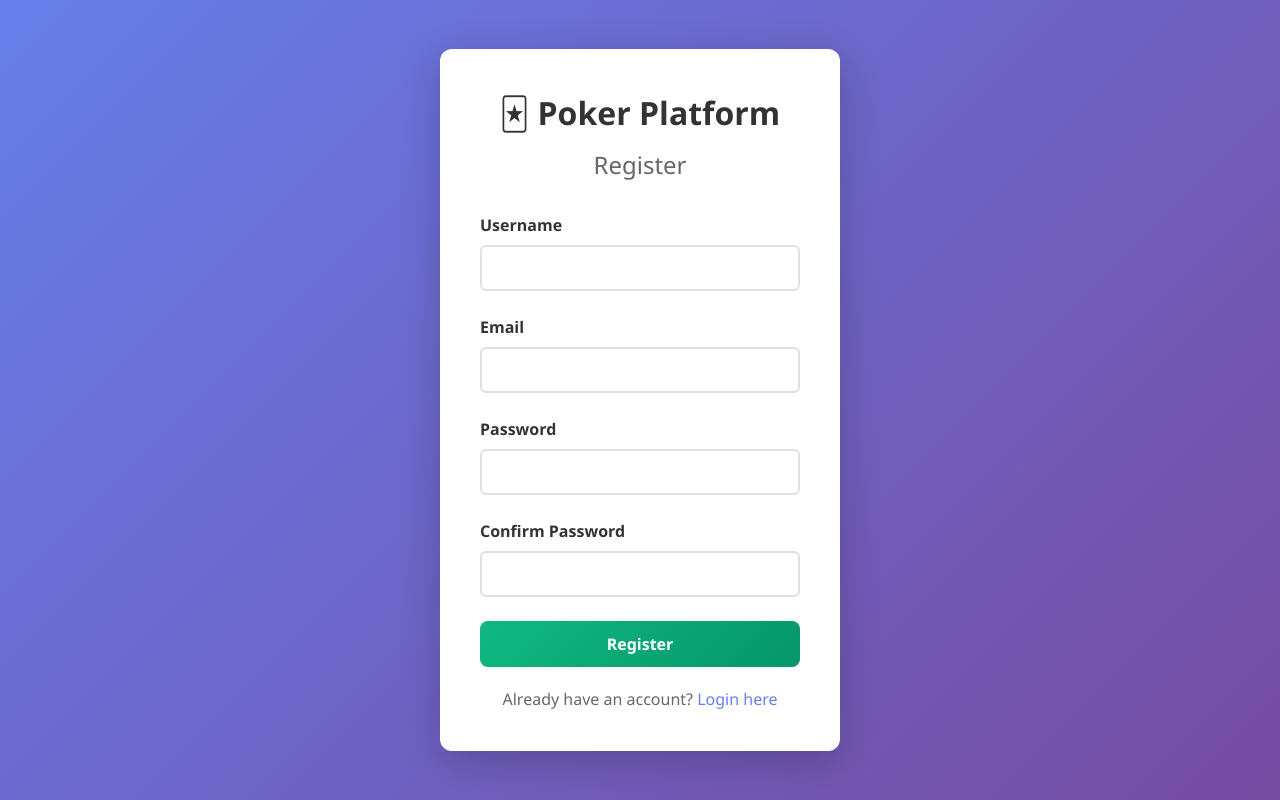
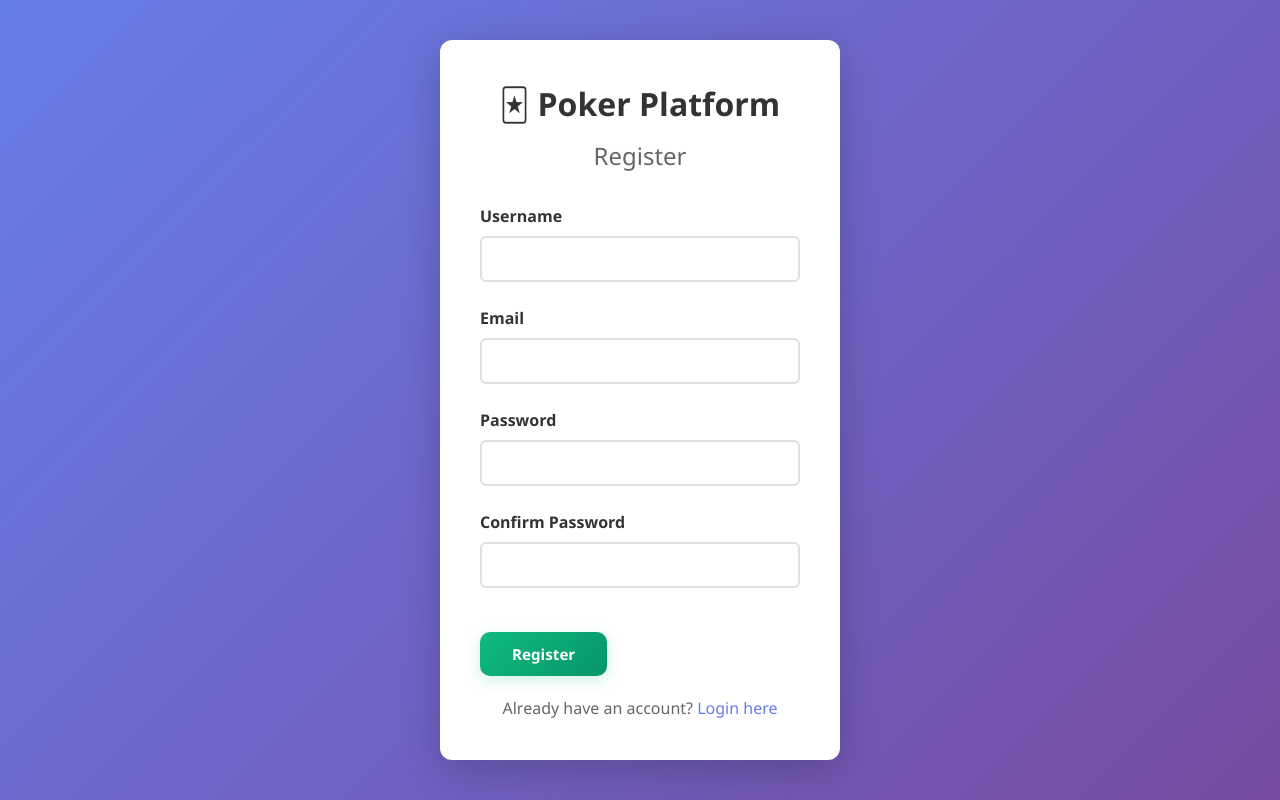
Before and after one commit to Trian27/Poker, a React (Vite) app in the folder poker-ui/: page /register in a window 1280 px wide. Built offline with nearby package versions, Linux system fonts and the light colour scheme; no server answers.

Commit message:
more dashboard ui touchups

```diff
--- a/poker-ui/src/pages/Dashboard.css
+++ b/poker-ui/src/pages/Dashboard.css
@@ -24,14 +24,12 @@
   align-items: center;
   flex: 1;
   justify-content: center;
-  /* ADD: Ensure the wrapper fills the header height */
   height: 100%;
 }
 
 .header-nav {
   display: flex;
   gap: 0;
-  /* ADD: Ensure the nav list fills the wrapper */
   height: 100%;
 }
 
@@ -39,9 +37,8 @@
   display: inline-flex;
   align-items: center;
   gap: 10px;
-  /* CHANGE: Full height to touch top and bottom */
   height: 100%;
-  padding: 0 20px; /* Use padding for side-to-side spacing only */
+  padding: 0 20px;
   border-radius: 0;
   background: transparent;
   color: rgba(255,255,255,0.98);
@@ -52,11 +49,9 @@
 
 .header-nav-item:hover {
   background: rgba(0,0,0,0.22);
-  /* OPTIONAL: Removing translateY often looks cleaner for full-height hovers */
   transform: none;
 }
 
-/* vertical dividers between header nav items */
 .header-nav-item + .header-nav-item {
   border-left: 1px solid rgba(255,255,255,0.08);
 }
@@ -152,37 +147,50 @@
   gap: 12px;
 }
 
+/* Base Button Styles */
 .btn-primary,
 .btn-secondary {
-  flex: 1;
-  padding: 12px 20px;
-  border: none;
-  border-radius: 8px;
-  font-size: 1rem;
+  /* REMOVED: flex: 1; (This was causing the stretching) */
+  padding: 10px 24px;
+  border-radius: 10px;
+  font-size: 0.95rem;
   font-weight: 600;
   cursor: pointer;
-  transition: all 0.2s;
+  transition: all 0.25s cubic-bezier(0.4, 0, 0.2, 1);
+  display: inline-flex;
+  align-items: center;
+  justify-content: center;
 }
 
+/* Primary (Green) */
 .btn-primary {
   background: linear-gradient(135deg, #10b981 0%, #059669 100%);
   color: white;
+  border: none;
+  box-shadow: 0 4px 15px rgba(16, 185, 129, 0.2);
+  width: max-content; /* This ensures the button only wraps the text */
+  margin-top: 20px;   /* Adds specific breathing room below the title */
+  padding: 12px 32px; /* A bit wider padding makes centered buttons look more premium */
 }
 
 .btn-primary:hover {
   transform: translateY(-2px);
-  box-shadow: 0 4px 12px rgba(16, 185, 129, 0.4);
+  box-shadow: 0 8px 25px rgba(16, 185, 129, 0.4);
+  filter: brightness(1.1);
 }
 
+/* Secondary (Outline/Glass) */
+/* Changed from white/purple to a cleaner glass look for a dark UI */
 .btn-secondary {
-  background: white;
-  color: #667eea;
-  border: 2px solid #667eea;
+  background: rgba(255, 255, 255, 0.05);
+  color: white;
+  border: 1px solid rgba(255, 255, 255, 0.2);
+  backdrop-filter: blur(5px);
 }
 
 .btn-secondary:hover {
-  background: #667eea;
-  color: white;
+  background: rgba(255, 255, 255, 0.1);
+  border-color: rgba(255, 255, 255, 0.4);
 }
 
 .dashboard-container .btn-secondary {
@@ -246,9 +254,12 @@
 /* Section Header with action button */
 .section-header {
   display: flex;
-  justify-content: space-between;
-  align-items: center;
-  margin-bottom: 30px;
+  flex-direction: column;
+  align-items: center;    /* This centers the children ... */
+  justify-content: center;
+  text-align: center;
+  padding: 0px 20px 40px;
+  margin-bottom: 40px;
 }
 
 .section-header h2 {
@@ -555,8 +566,10 @@
 /* League styles */
 .leagues-section h2 {
   color: white;
-  margin-bottom: 30px;
-  font-size: 1.8rem;
+  margin: 0;
+  font-size: 2rem;
+  font-weight: 700;
+  letter-spacing: -0.5px;
 }
 
 .leagues-list {
```
